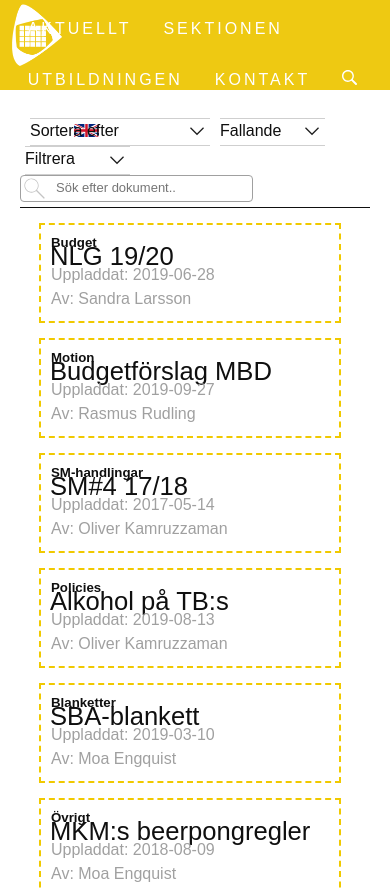
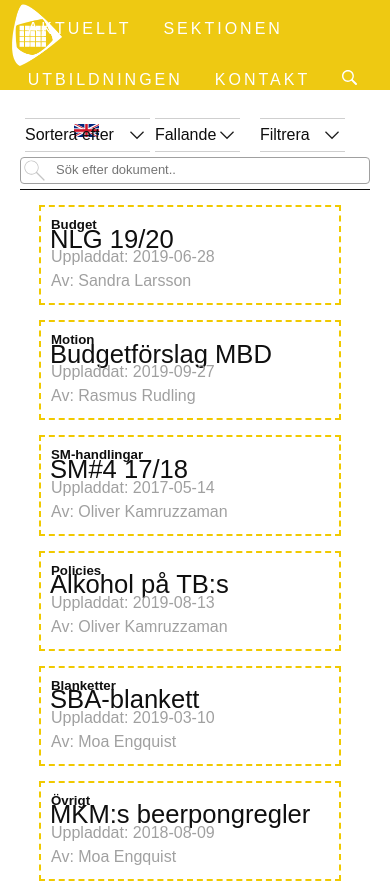
Before and after one commit to medieteknik-kth/medieteknik.com, a React (Create React App) app in the folder app/: page /documents in a window 390 px wide. Shown: the top 890 px of the page. Built offline with nearby package versions, Linux system fonts and the light colour scheme.

Commit message:
Lite mer småfix för mobil

```diff
--- a/app/src/Components/Document/Document.module.css
+++ b/app/src/Components/Document/Document.module.css
@@ -235,6 +235,31 @@ h3 {
     margin-left: 5px;
 }
 
+@media (max-width: 690px) {
+    .textItemsInRightHeader {
+        margin-left: 0;
+        /* background-color: blue; */
+    }
+}
+
+@media (max-width: 690px) {
+    .filterClass {
+        float: right;
+        /* background-color: red; */
+    }
+
+    .SortByClass {
+        width: 30%;
+        margin-right: 10px;
+        /* background-color: blue; */
+    }
+
+    .sortDirectionClass {
+        /* background-color: green; */
+    }
+}
+
+
 .docList h3 {
     text-align: left;
     margin-left: 10px;
@@ -294,11 +319,20 @@ h3 {
     outline: none;
 }
 
+@media (max-width: 690px) {
+    .searchDoc {
+        width: 100%;
+        margin-left: auto;
+        margin-right: auto;
+        margin-top: 5px;
+    }
+}
+
 .sortByStyledBox {
     font-size: 16px;
     width: 175px;
-    padding-top: 3px;
-    padding-bottom: 5px;
+    padding-top: 7px;
+    padding-bottom: 7px;
     padding-right: 5px;
     margin-left: 5px;
     margin-right: 5px;
@@ -312,14 +346,36 @@ h3 {
     justify-content: space-between;
 }
 
+@media (max-width: 690px) {
+    .sortByStyledBox {
+        width: 100%;
+        margin-left: 5px;
+    }
+}
+
 .orderByStyledBox {
     width: 100px;
+}
+
+@media (max-width: 690px) {
+    .orderByStyledBox {
+        width: 80px;
+        margin-left: 15px;
+    }
 }
 
 .sortByStyledBoxContainer {
     position: relative;
     display: inline-block;
 }
+
+@media (max-width: 690px) {
+    .sortByStyledBoxContainer {
+        /* background-color: red; */
+    }
+}
+
+
 
 .dropdownContentCats {
     display: none;
--- a/app/src/Components/Document/ViewDocuments.js
+++ b/app/src/Components/Document/ViewDocuments.js
@@ -112,10 +112,10 @@ class ViewDocuments extends Component {
             sortValue: 'dateStart',
             orderValue: 'falling',
 
-            // cardsViewSelected: window.innerWidth >= 800 ? false : true,
-            // listViewSelected: window.innerWidth >= 800 ? true : false,
-            cardsViewSelected: true,
-            listViewSelected: false,
+            cardsViewSelected: window.innerWidth >= 800 ? false : true,
+            listViewSelected: window.innerWidth >= 800 ? true : false,
+            // cardsViewSelected: true,
+            // listViewSelected: false,
 
             query: '',
 
@@ -330,7 +330,7 @@ class ViewDocuments extends Component {
 
                         <div className={classes.textItemsInRightHeader}>
                             <div className={classes.sortByStyledBoxContainer + " " + classes.dropdown}>
-                                <div className={classes.sortByStyledBox}>
+                                <div className={classes.sortByStyledBox + " " + classes.SortByClass}>
                                     <div>
                                         {this.state.sortValue === "dateStart" ? 'Sortera efter' : ''}
                                         {this.state.sortValue === "date" ? 'Uppladdningsdatum' : ''}
@@ -377,7 +377,7 @@ class ViewDocuments extends Component {
                             </div>
 
                             <div className={classes.sortByStyledBoxContainer + " " + classes.dropdown}>
-                                <div className={classes.sortByStyledBox + " " + classes.orderByStyledBox}>
+                                <div className={classes.sortByStyledBox + " " + classes.orderByStyledBox + " " + classes.sortDirectionClass}>
                                     <div>
                                         {this.state.orderValue === "falling" ? 'Fallande' : ''}
                                         {this.state.orderValue === "rising" ? 'Stigande' : ''}
@@ -406,7 +406,7 @@ class ViewDocuments extends Component {
                         </div>
 
                         <div className={classes.sortByStyledBoxContainer + " " + classes.dropdown}>
-                                <div className={classes.sortByStyledBox + " " + classes.orderByStyledBox}>
+                                <div className={classes.sortByStyledBox + " " + classes.orderByStyledBox + " " + classes.filterClass}>
                                     <div>
                                         Filtrera
                                     </div>
```
